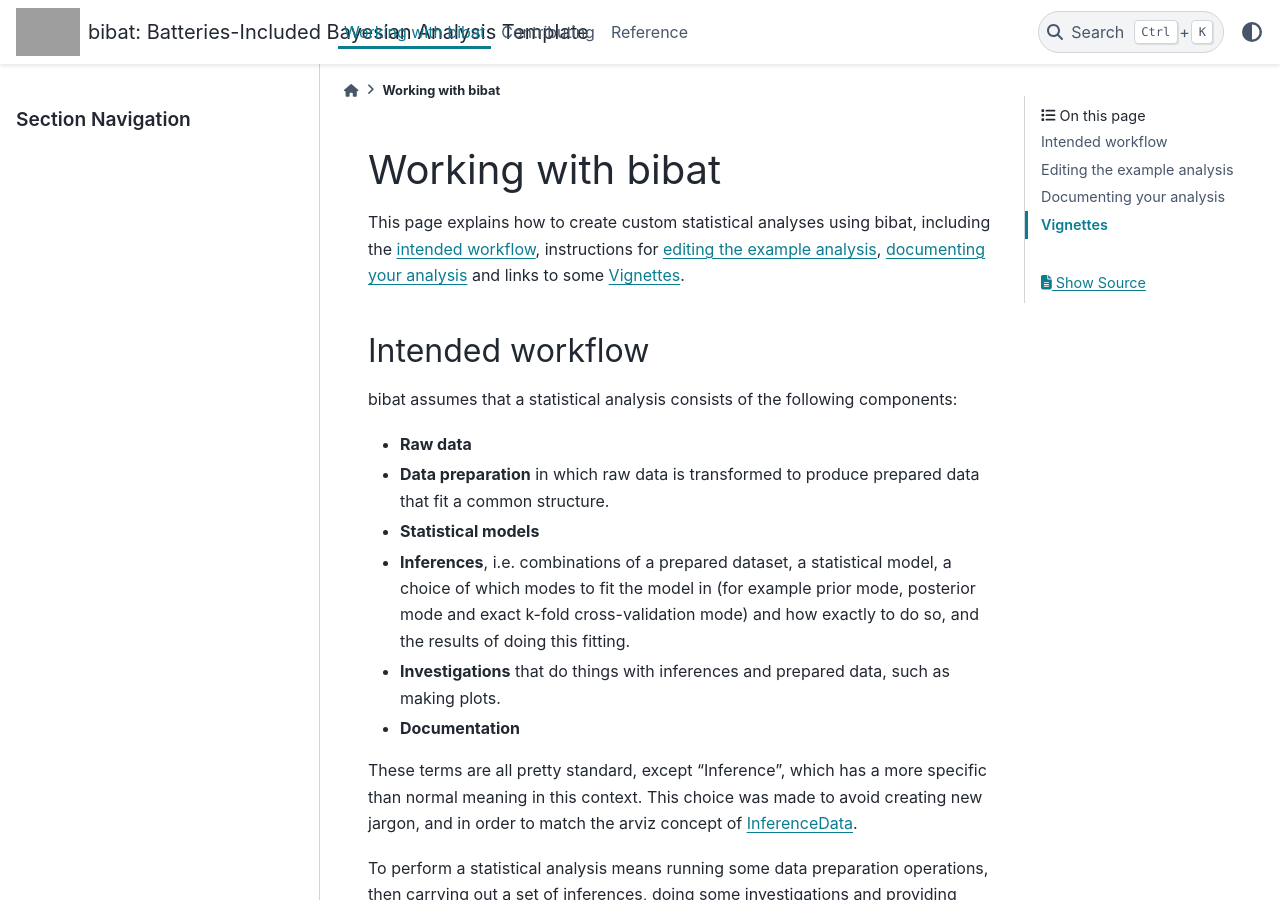
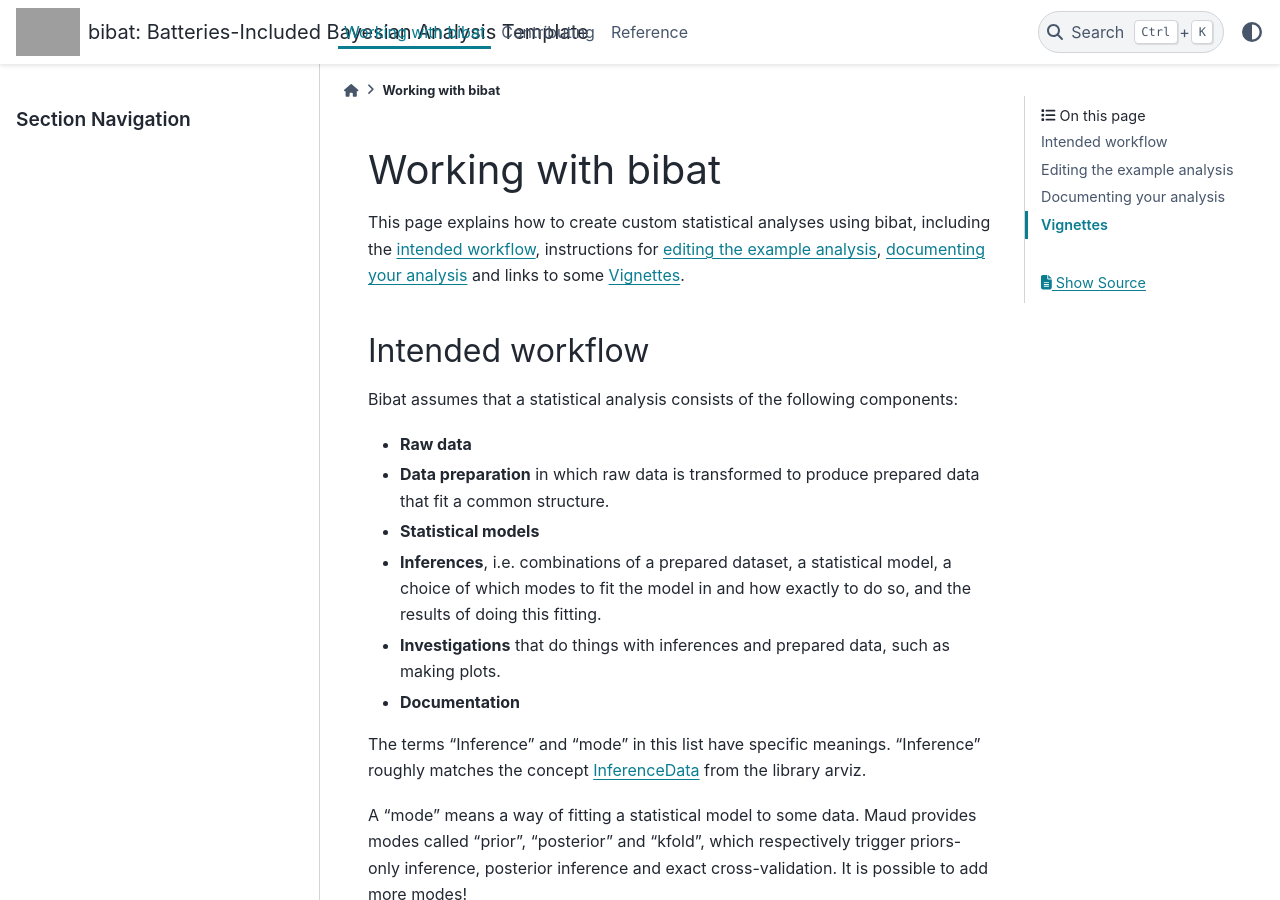
Before and after one commit to teddygroves/bibat, a Sphinx documentation site: the page built from docs/working_with_bibat.rst, in a window 1280 px wide and 900 px high. Built offline with Sphinx 7.4.7 and the PyData theme 0.15.4, drawn with Linux system fonts in a browser that asks for light colours; some of the changed text lies outside the part shown; grey boxes are pictures that could not be loaded.

Commit message:
Fix broken links and improve working with docs

```diff
--- a/docs/working_with_bibat.rst
+++ b/docs/working_with_bibat.rst
@@ -15,24 +15,28 @@
 Intended workflow
 =================
 
-bibat assumes that a statistical analysis consists of the following components:
+Bibat assumes that a statistical analysis consists of the following components:
 
 - **Raw data**
 - **Data preparation** in which raw data is transformed to produce prepared data
   that fit a common structure.
 - **Statistical models**
 - **Inferences**, i.e. combinations of a prepared dataset, a statistical model,
-  a choice of which modes to fit the model in (for example
-  prior mode, posterior mode and exact k-fold cross-validation mode) and how
-  exactly to do so, and the results of doing this fitting.
+  a choice of which modes to fit the model in and how exactly to do so, and the
+  results of doing this fitting.
 - **Investigations** that do things with inferences and prepared data, such as
   making plots.
 - **Documentation**
 
-These terms are all pretty standard, except "Inference", which has a more
-specific than normal meaning in this context. This choice was made to avoid
-creating new jargon, and in order to match the arviz concept of `InferenceData
-<https://arviz-devs.github.io/arviz/api/inference_data.html>`_.
+The terms "Inference" and "mode" in this list have specific meanings.
+"Inference" roughly matches the concept `InferenceData
+<https://arviz-devs.github.io/arviz/api/inference_data.html>`_ from the library
+arviz.
+
+A "mode" means a way of fitting a statistical model to some data. Maud provides
+modes called "prior", "posterior" and "kfold", which respectively trigger
+priors-only inference, posterior inference and exact cross-validation. It is
+possible to add more modes!
 
 To perform a statistical analysis means running some data preparation
 operations, then carrying out a set of inferences, doing some investigations
@@ -277,8 +281,8 @@
 formats, starting from a source document written in `pandoc markdown
 <https://pandoc.org/MANUAL.html#pandocs-markdown>`_. One relevant usecase is
 when you want to write a paper based on your analysis and update any figures
-automatically. Note that, unlike, bibat does not attempt to install or set up
-quarto: see `quarto's 'getting started' page
+automatically. Note that, unlike sphinx, bibat is not set up to install or
+configure quarto automatically. See `quarto's 'getting started' page
 <https://quarto.org/docs/get-started/>`_ for official installation
 instructions.
 
@@ -301,7 +305,7 @@
 `This vignette <_static/report.html>`_ provides a step by step description of
 how to create a complex analysis of baseball data starting with bibat's example
 project. You can see the complete analysis `here
-<https://github.com/teddygroves/bibat/bibat/examples/baseball>`_. This is
+<https://github.com/teddygroves/bibat/tree/main/bibat/examples/baseball>`_. This is
 probably the most useful example project as it is kept up to date as bibat is
 developed.
 
@@ -316,4 +320,4 @@
   analysis of biochemical thermodynamics data.
 
 If you used bibat to start your analysis, feel free to `add it to this list
-<https://github.com/teddygroves/bibat/docs/index.rst>`_!
+<https://github.com/teddygroves/bibat/blob/main/docs/index.rst>`_!
```
Also changed, not shown: CONTRIBUTING.md (+1 -1 lines), 1 other file.
